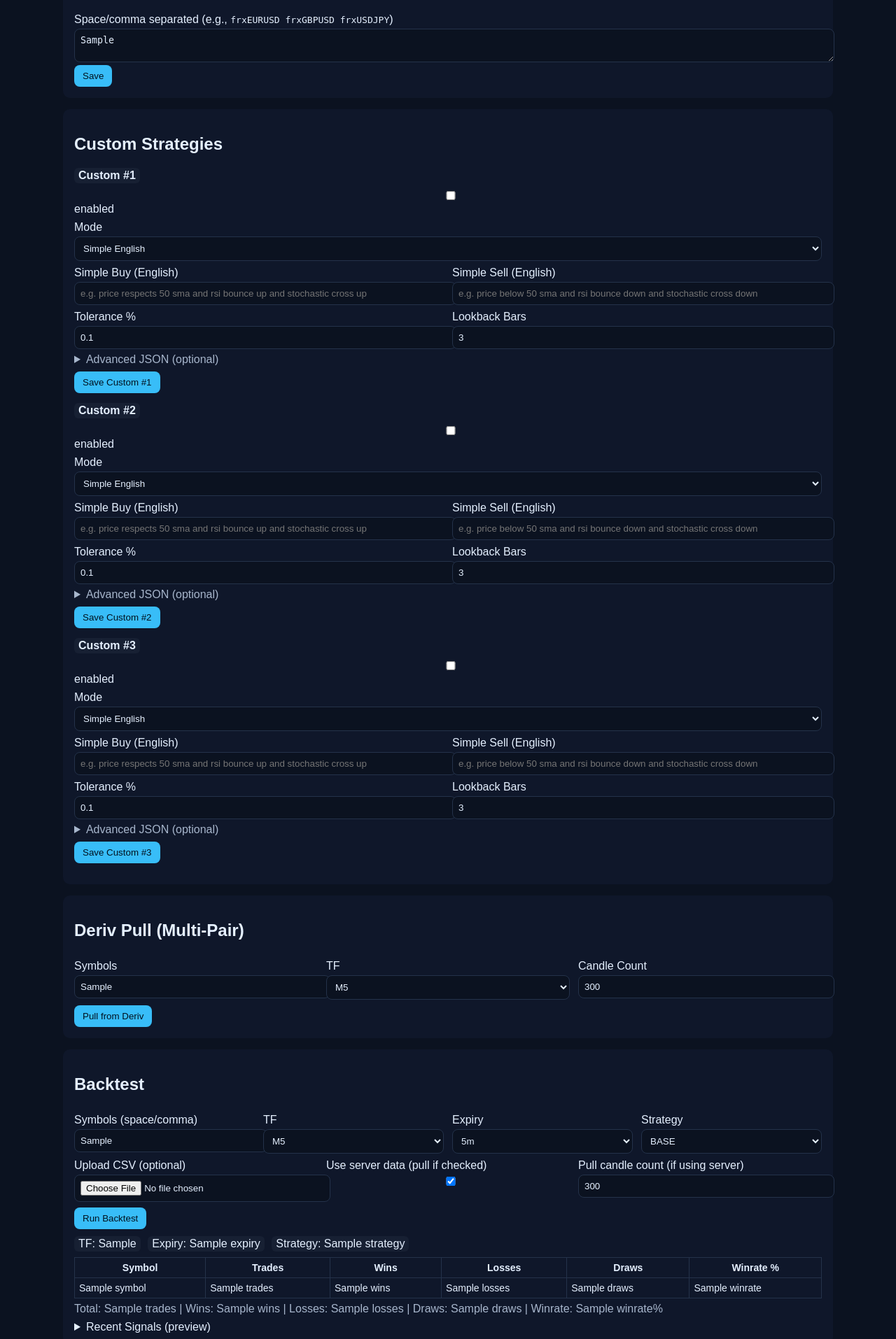
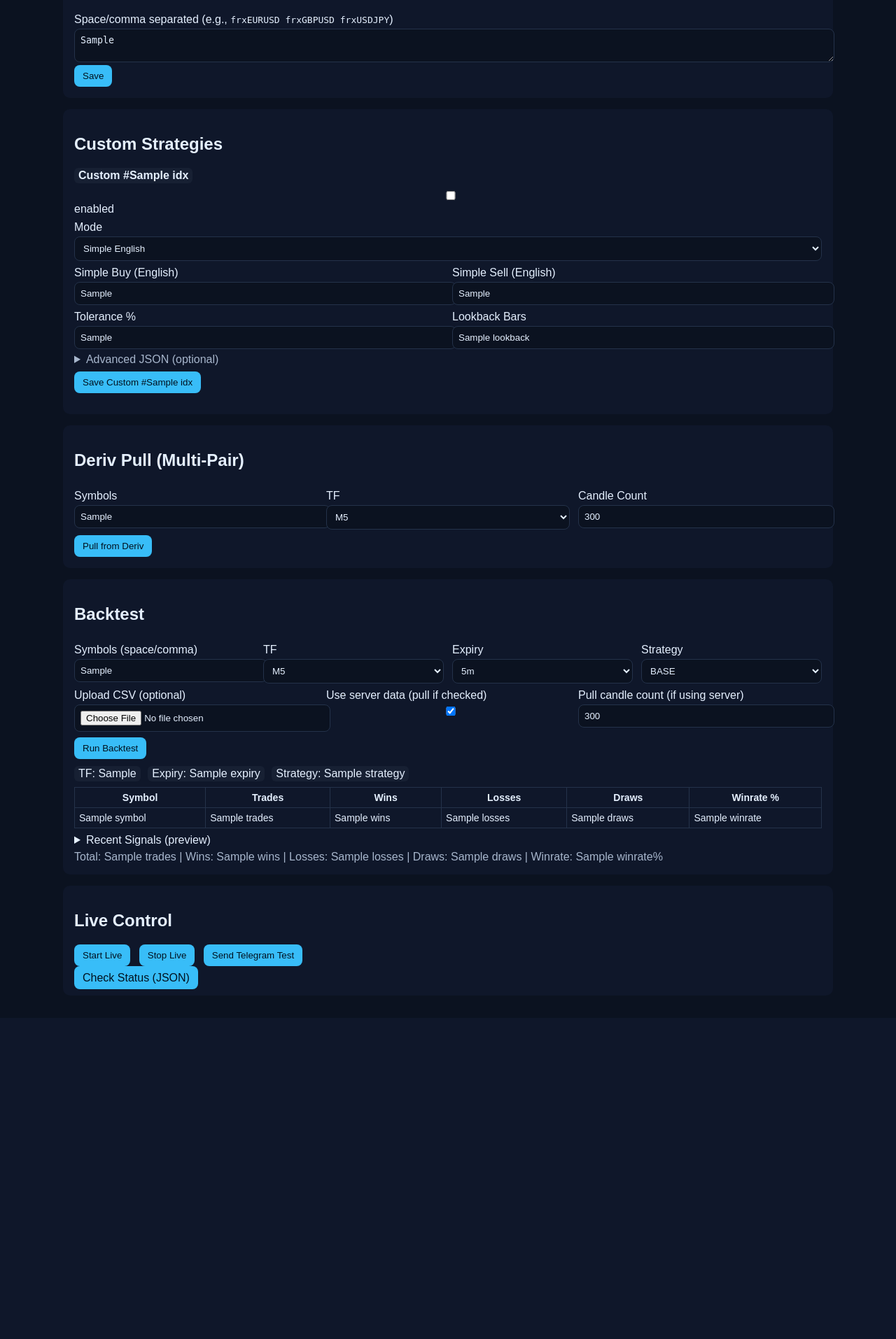
Before and after one commit to Fanatic1989/pocket-option-signals, a Flask app: template templates/dashboard.html in a window 1280 px wide. Shown: the part 904-2818 px from the top of the page at 70% size. After the commit the page ends 2318 px from the top, so only its background shows below. Run offline with Flask 3, Linux system fonts and the light colour scheme; the template is opened without the code that fills it: most values are stand-ins (such as "Sample title", 1, 10 or a date in 2020).

Commit message:
Update dashboard.html

```diff
--- a/templates/dashboard.html
+++ b/templates/dashboard.html
@@ -11,8 +11,8 @@
     .card { background:#0f172a; margin:1em 0; padding:1em; border-radius:10px; }
     input,textarea,select { width:100%; background:#0b1220; color:#e5f0ff; border:1px solid #24324a; border-radius:8px; padding:8px }
     label { display:block; margin:8px 0 4px; }
-    .row { display:flex; gap:12px; }
-    .col { flex:1 }
+    .row { display:flex; gap:12px; flex-wrap:wrap }
+    .col { flex:1; min-width:220px }
     table { width:100%; border-collapse:collapse; margin-top:8px}
     th,td { border:1px solid #24324a; padding:6px; font-size:14px }
     .muted{ color:#a7b6cc }
@@ -70,7 +70,7 @@
           <label>Live TF</label>
           <select name="live_tf">
             {% for tf in ['M1','M2','M3','M5','M10','M15','M30','H1','H4','D1'] %}
-              <option value="{{tf}}" {% if tf==window.tf or tf==strategies.live_tf or tf==config.live_tf or tf=='' %}{% endif %}{% if tf==('' if not strategies else '') %}{% endif %} {% if tf==('' if not tz else '') %}{% endif %} {% if tf==('' if not window else '') %}{% endif %} {% if tf==('' if not window else '') %}{% endif %}>{{tf}}</option>
+              <option value="{{tf}}" {% if tf==live_tf %}selected{% endif %}>{{tf}}</option>
             {% endfor %}
           </select>
         </div>
@@ -78,7 +78,7 @@
           <label>Live Expiry</label>
           <select name="live_expiry">
             {% for e in ['1m','3m','5m','30m','H1','H4'] %}
-              <option value="{{e}}" {% if e==('' if not window else '') %}{% endif %}>{{e}}</option>
+              <option value="{{e}}" {% if e==live_expiry %}selected{% endif %}>{{e}}</option>
             {% endfor %}
           </select>
         </div>
@@ -128,11 +128,10 @@
 
   <div class="card">
     <h2>Custom Strategies</h2>
-    {% for idx in [1,2,3] %}
-      {% set c = globals()['custom'+idx|string] %}
+    {% for c in customs %}
       <form method="post" action="{{ url_for('dashboard.update_custom') }}" style="margin-bottom:14px">
-        <div class="tag"><b>Custom #{{idx}}</b></div>
-        <input type="hidden" name="slot" value="{{idx}}">
+        <div class="tag"><b>Custom #{{c._idx}}</b></div>
+        <input type="hidden" name="slot" value="{{c._idx}}">
         <label><input type="checkbox" name="enabled" {% if c.enabled %}checked{% endif %}/> enabled</label>
         <label>Mode</label>
         <select name="mode">
@@ -161,7 +160,7 @@
           <label>buy_rule_json</label><textarea name="buy_rule_json" rows="2">{{ c.buy_rule|tojson }}</textarea>
           <label>sell_rule_json</label><textarea name="sell_rule_json" rows="2">{{ c.sell_rule|tojson }}</textarea>
         </details>
-        <button class="btn" style="margin-top:8px">Save Custom #{{idx}}</button>
+        <button class="btn" style="margin-top:8px">Save Custom #{{c._idx}}</button>
       </form>
     {% endfor %}
   </div>
@@ -257,9 +256,6 @@
           {% endfor %}
         </tbody>
       </table>
-      <div class="muted" style="margin-top:6px">
-        Total: {{bt.summary.trades}} | Wins: {{bt.summary.wins}} | Losses: {{bt.summary.losses}} | Draws: {{bt.summary.draws}} | Winrate: {{bt.summary.winrate}}%
-      </div>
       {% if bt.results and bt.results[0].rows %}
         <details style="margin-top:8px"><summary>Recent Signals (preview)</summary>
           <table>
@@ -274,6 +270,9 @@
           </table>
         </details>
       {% endif %}
+      <div class="muted" style="margin-top:6px">
+        Total: {{bt.summary.trades}} | Wins: {{bt.summary.wins}} | Losses: {{bt.summary.losses}} | Draws: {{bt.summary.draws}} | Winrate: {{bt.summary.winrate}}%
+      </div>
     {% elif bt and bt.error %}
       <div class="muted" style="margin-top:8px;color:#fca5a5">Error: {{bt.error}}</div>
     {% endif %}
```
